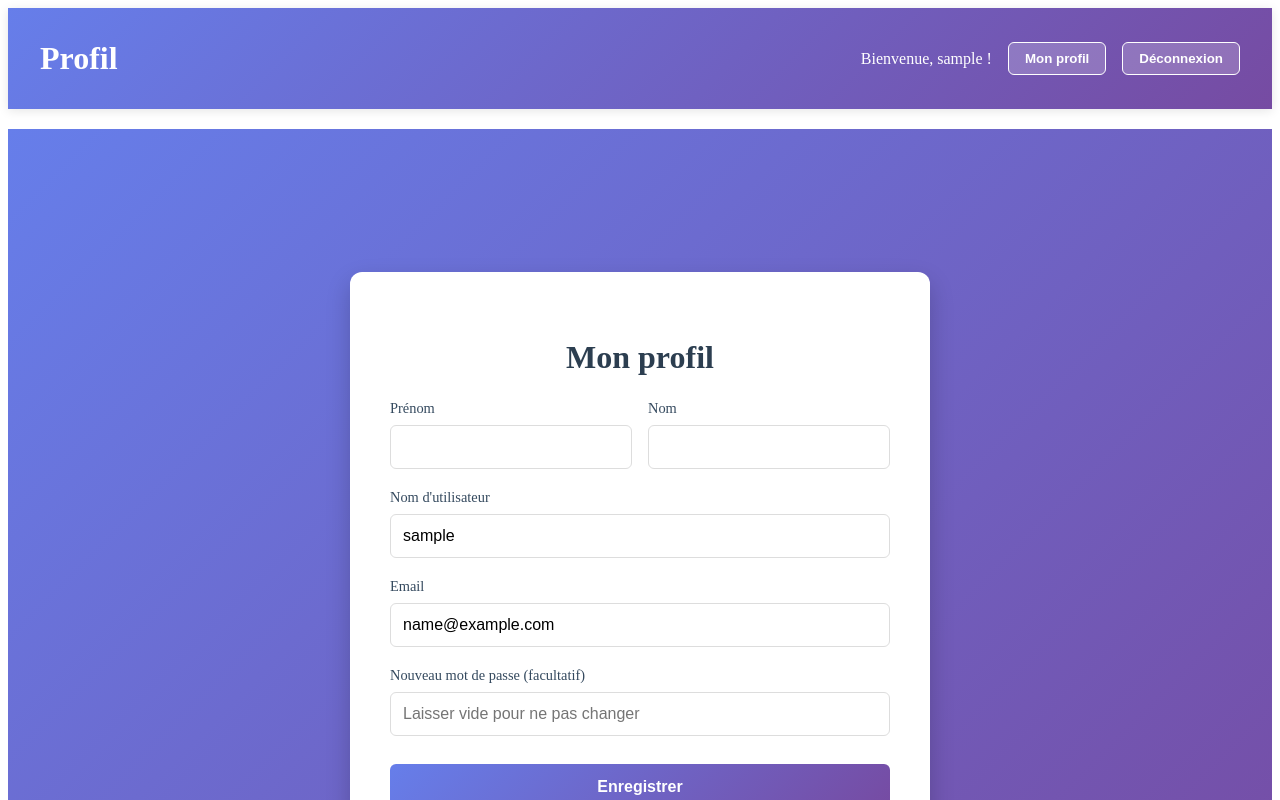
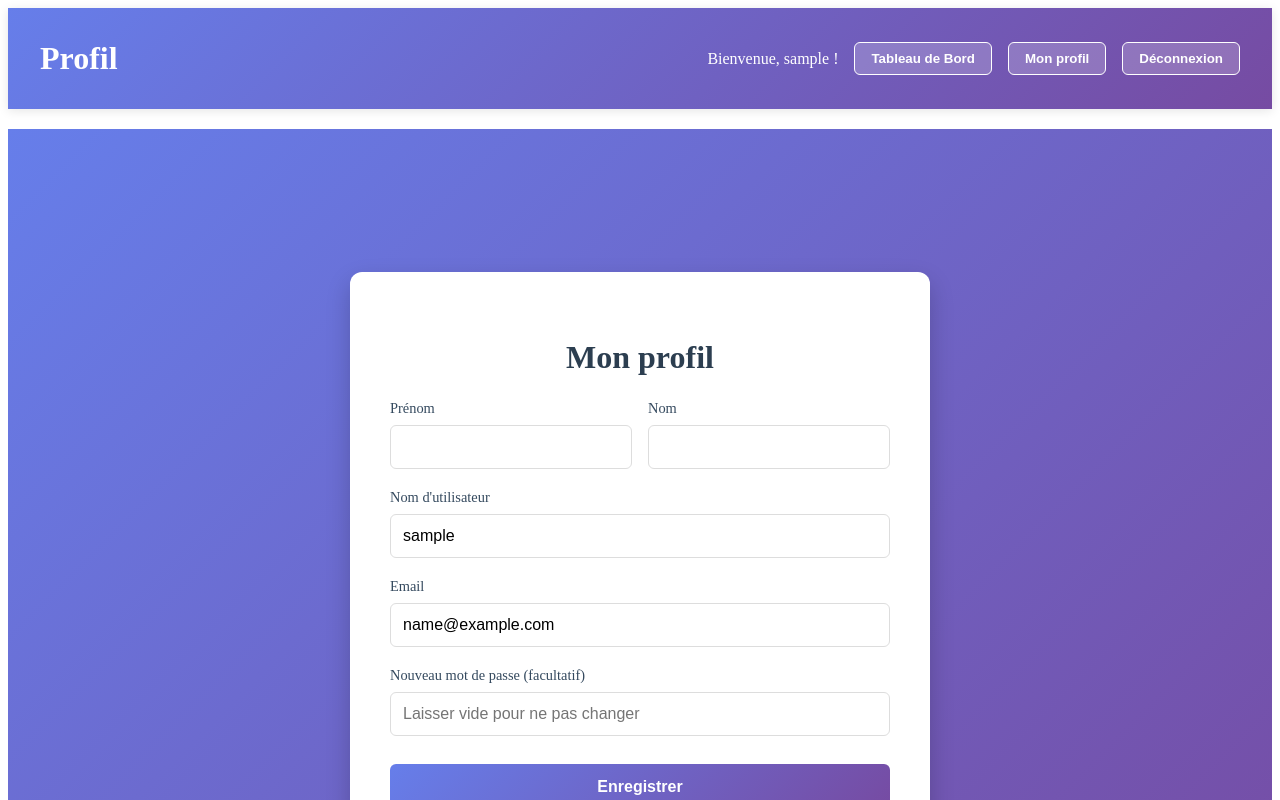
Before and after one commit to victorien-hash/tp2-inforoute, a React (Vite) app: page /profile in a window 1280 px wide. Shown: the top 800 px of the page. Built offline with nearby package versions, Linux system fonts and the light colour scheme; sample sign-in values are in the browser's storage.

Commit message:
ajout du bouton pour retourner au tableau de bord a partir de nimporte quel page

```diff
--- a/src/components/UserBar.tsx
+++ b/src/components/UserBar.tsx
@@ -17,6 +17,9 @@ const UserBar = () => {
   return (
     <div className="user-info">
       <span>Bienvenue, {user?.username || "Utilisateur"} !</span>
+      <button onClick={() => navigate('/')} className="dashboard-button">
+        Tableau de Bord
+      </button>
       <button onClick={() => navigate("/profile")} className="profile-button">
         Mon profil
       </button>
--- a/src/styles/Dashboard.css
+++ b/src/styles/Dashboard.css
@@ -56,6 +56,22 @@
 }
 
 .profile-button:hover {
+  background-color: rgba(255, 255, 255, 0.3);
+}
+
+/* Dashboard button (same style as profile/logout) */
+.dashboard-button {
+  background-color: rgba(255, 255, 255, 0.2);
+  color: white;
+  border: 1px solid white;
+  padding: 0.5rem 1rem;
+  border-radius: 6px;
+  cursor: pointer;
+  font-weight: 600;
+  transition: background-color 0.3s;
+}
+
+.dashboard-button:hover {
   background-color: rgba(255, 255, 255, 0.3);
 }
 
```
